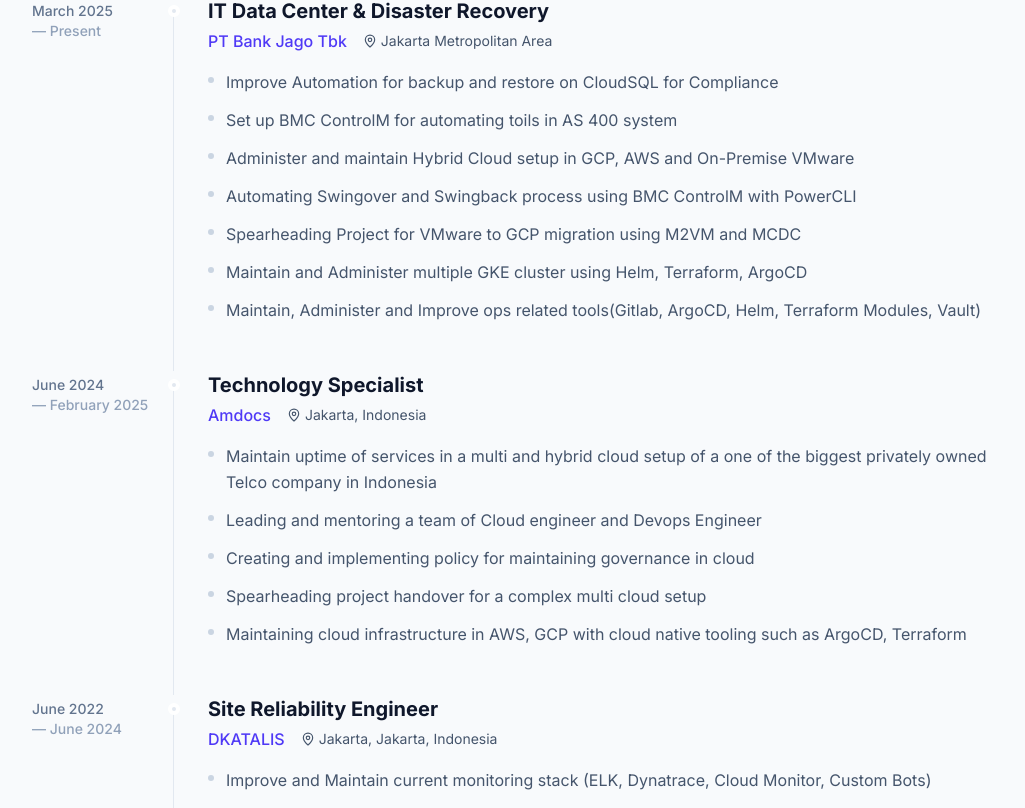
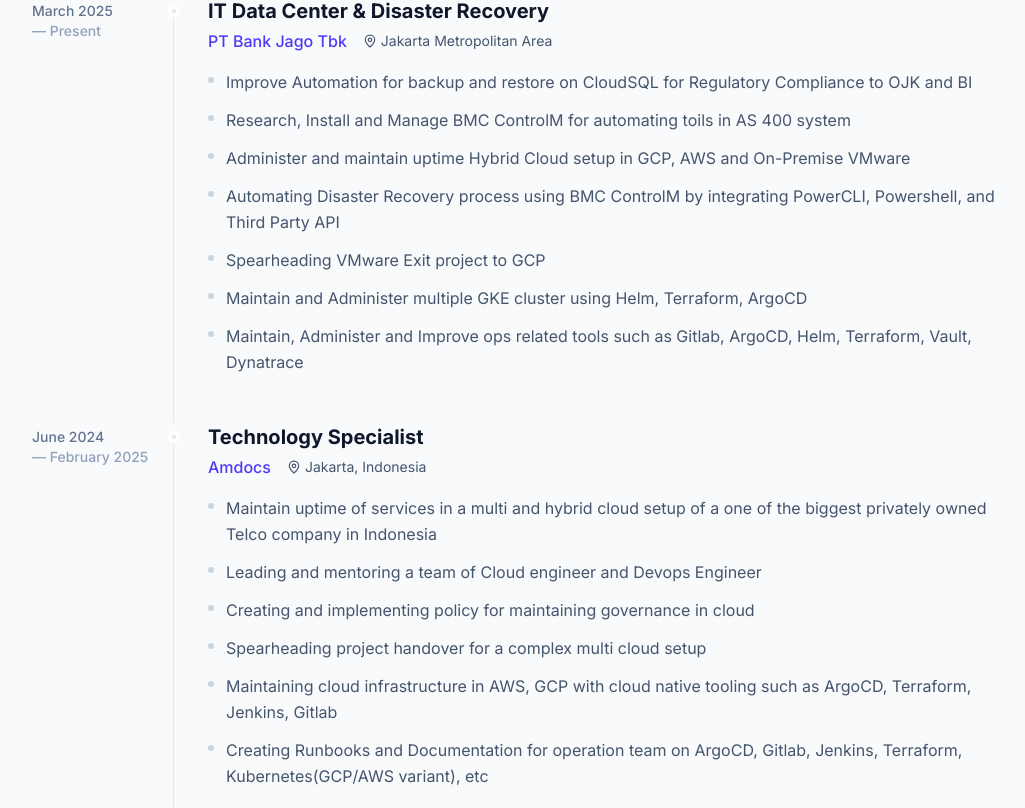
Before and after one commit to nizmitz/nizmitz.github.io, a React (Vite) app: page / in a window 1280 px wide. Shown: the part 992-1800 px from the top of the page, without its empty margins (120-1145 px from the left). Built offline with nearby package versions, Linux system fonts and the light colour scheme; no server answers.

Commit message:
chore: update wording and additional narration

```diff
--- a/src/data.ts
+++ b/src/data.ts
@@ -27,13 +27,13 @@
     location: "Jakarta Metropolitan Area",
     date: "March 2025 — Present",
     responsibilities: [
-      "Improve Automation for backup and restore on CloudSQL for Compliance",
-      "Set up BMC ControlM for automating toils in AS 400 system",
-      "Administer and maintain Hybrid Cloud setup in GCP, AWS and On-Premise VMware",
-      "Automating Swingover and Swingback process using BMC ControlM with PowerCLI",
-      "Spearheading Project for VMware to GCP migration using M2VM and MCDC",
+      "Improve Automation for backup and restore on CloudSQL for Regulatory Compliance to OJK and BI",
+      "Research, Install and Manage BMC ControlM for automating toils in AS 400 system",
+      "Administer and maintain uptime Hybrid Cloud setup in GCP, AWS and On-Premise VMware",
+      "Automating Disaster Recovery process using BMC ControlM by integrating PowerCLI, Powershell, and Third Party API",
+      "Spearheading VMware Exit project to GCP",
       "Maintain and Administer multiple GKE cluster using Helm, Terraform, ArgoCD",
-      "Maintain, Administer and Improve ops related tools(Gitlab, ArgoCD, Helm, Terraform Modules, Vault)"
+      "Maintain, Administer and Improve ops related tools such as Gitlab, ArgoCD, Helm, Terraform, Vault, Dynatrace"
     ]
   },
   {
@@ -46,7 +46,8 @@
       "Leading and mentoring a team of Cloud engineer and Devops Engineer",
       "Creating and implementing policy for maintaining governance in cloud",
       "Spearheading project handover for a complex multi cloud setup",
-      "Maintaining cloud infrastructure in AWS, GCP with cloud native tooling such as ArgoCD, Terraform",
+      "Maintaining cloud infrastructure in AWS, GCP with cloud native tooling such as ArgoCD, Terraform, Jenkins, Gitlab",
+      "Creating Runbooks and Documentation for operation team on ArgoCD, Gitlab, Jenkins, Terraform, Kubernetes(GCP/AWS variant), etc"
     ]
   },
   {
```
